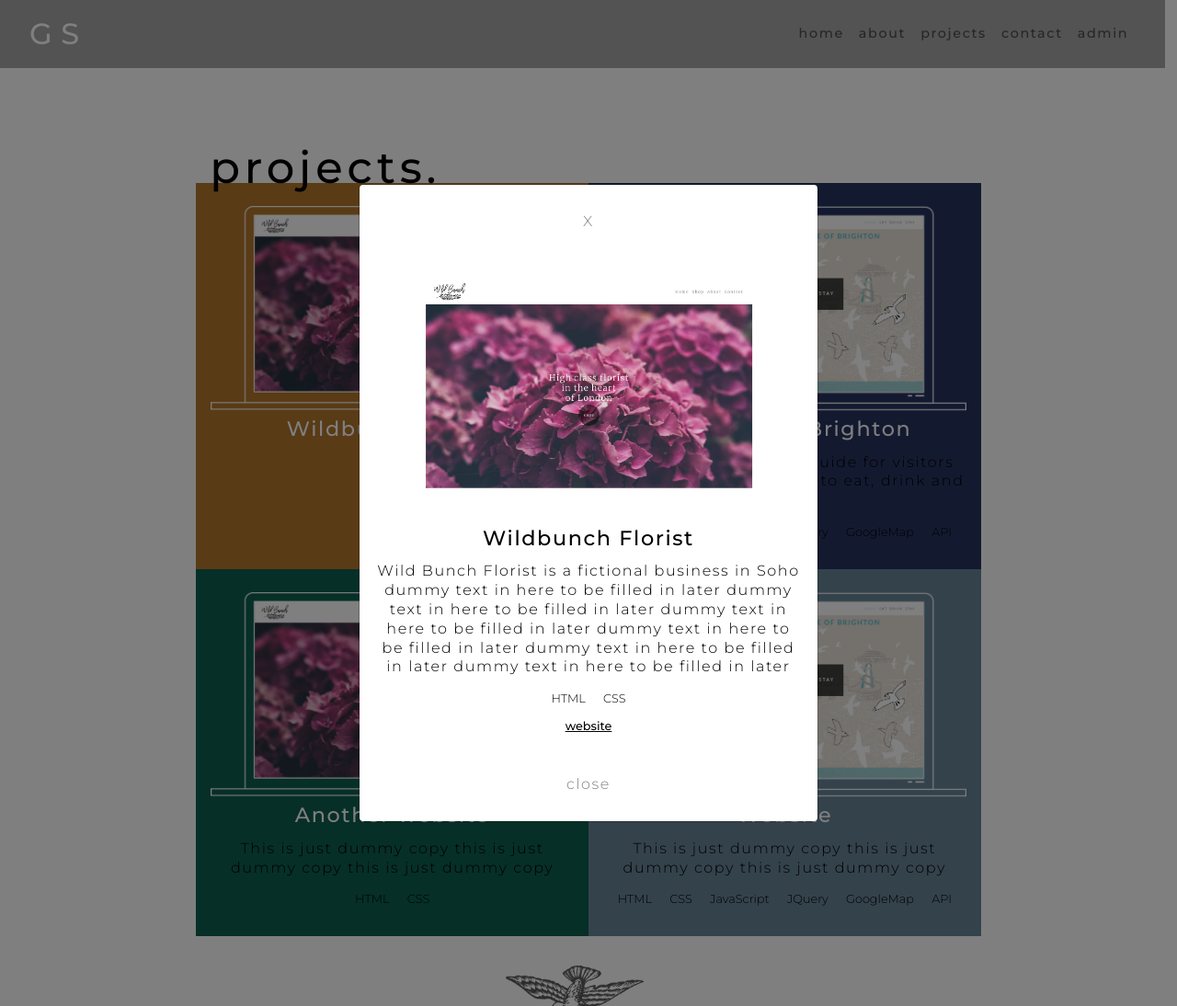
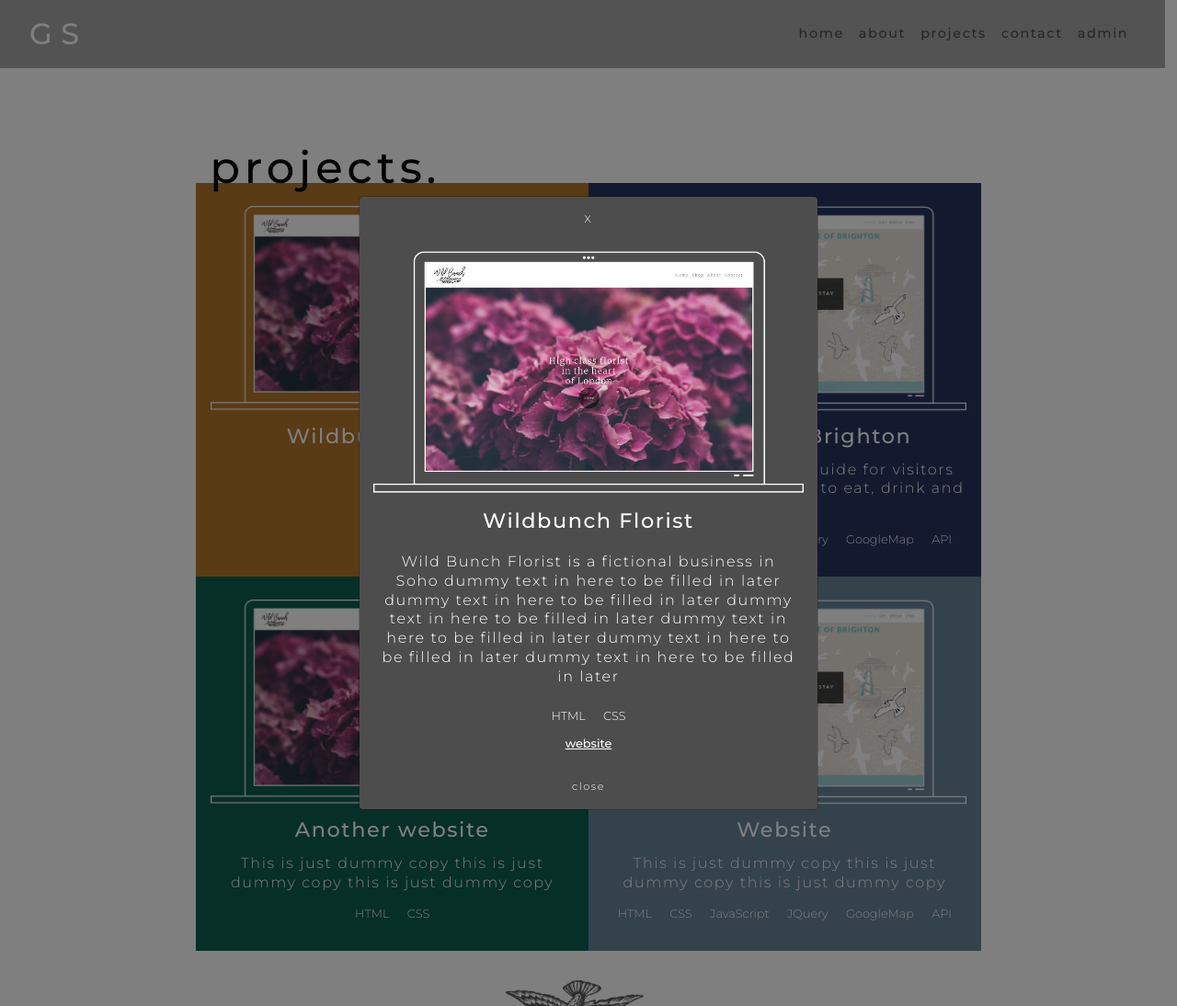
Before and after one commit to GarySimons/Gary_Simons, a Flask app: page /projects in a window 1280 px wide, after a click that opens the changed part. Shown: the whole page at 92% size. Run offline with Flask 2, Linux system fonts and the light colour scheme; some libraries are stand-ins or nearby versions.

Commit message:
Styling modalfor WildBunch project. Given it dark grey background and white text. Fixed close buttons

```diff
--- a/static/css/style.css
+++ b/static/css/style.css
@@ -223,10 +223,11 @@ body {
     letter-spacing: 0.1rem;
     font-weight: 500;
     text-align: center;
+    padding-top: 0.5rem;
 }
 
 .projecttext {
-    color: #000;
+    color: #fff;
     font-size: 1rem;
     line-height: 1.3rem;
     letter-spacing: 0.1rem;
@@ -235,7 +236,7 @@ body {
 }
 
 .projectprogram {
-    color: #000;
+    color: #ffffff;
     font-size: 0.8rem;
     line-height: 1rem;
     font-weight: 300;
@@ -265,7 +266,7 @@ body {
 
 
 .modaltitle {
-    color: #000;
+    color: #fff;
     font-size: 1.4rem;
     line-height: 1.3rem;
     letter-spacing: 0.1rem;
@@ -275,7 +276,7 @@ body {
 }
 
 .modalbody {
-    color: #000;
+    color: #fff;
     font-size: 1rem;
     line-height: 1.3rem;
     letter-spacing: 0.1rem;
@@ -284,18 +285,24 @@ body {
     padding: 0.5rem;
 }
 
-.close {
-    color: #000 !important;
-    font-size: 1rem !important;
+.shut {
+    color: #fff !important;
+    font-size: 0.7rem !important;
     letter-spacing: 0.1rem !important;
     font-weight: 300 !important;
     text-align: center !important;
-    padding: 2rem !important;
+    padding: 1rem !important;
     text-decoration: none !important;
+    cursor: pointer;
+}
+
+.shut:hover{
+    color:#000!important;
+    transition: .1s ease-in-out;
 }
 
 .weblink {
-    color: #000;
+    color: #fff;
     font-size: 0.8rem;
     line-height: 0.8rem;
     font-weight: 500;
@@ -304,8 +311,12 @@ body {
 }
 
 .weblink:hover{
-    color: #4d4d4d !important;
+    color: #000 !important;
     transition: .1s ease-in-out;
+}
+
+.modal-content {
+    background-color: #4d4d4d;
 }
 
 /* Contact page */
--- a/templates/projects.html
+++ b/templates/projects.html
@@ -54,9 +54,7 @@
   <div class="modal-dialog modal-dialog-centered" role="document">
     <div class="modal-content col-md-12 ml-auto justify-content-center">
 
-      <a class="close" data-dismiss="modal" aria-label="Close">
-          <span aria-hidden="true">X</span>
-        </a>
+        <a class="shut" data-dismiss="modal">X</a>
 
         <div>
             <img src="static/images/wildbunch.png" alt="Wild Bunch Project" class="img-fluid laptop" data-toggle="modal" data-target="">
@@ -64,7 +62,7 @@
 
       <div>
         <h5 class="modaltitle">Wildbunch Florist</h5>
-        <p class="projecttext">Wild Bunch Florist is a fictional business in Soho dummy
+        <p class="modalbody">Wild Bunch Florist is a fictional business in Soho dummy
         text in here to be filled in later dummy text in here to be filled in later
         dummy text in here to be filled in later dummy text in here to be filled in
         later dummy text in here to be filled in later dummy text in here to be filled in later </p>
@@ -77,9 +75,7 @@
         </a>
       </div>
 
-      <div class="row justify-content-center">
-          <a class="close" data-dismiss="modal">close</a>
-        </div>
+      <a class="shut" data-dismiss="modal">close</a>
     </div>
   </div>
 </div>
```
